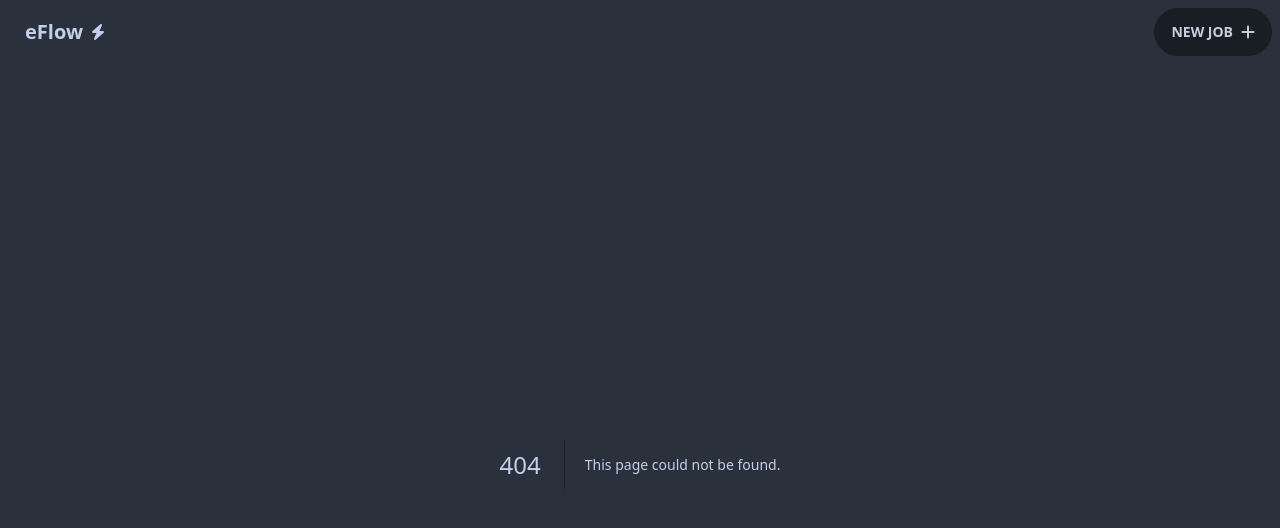
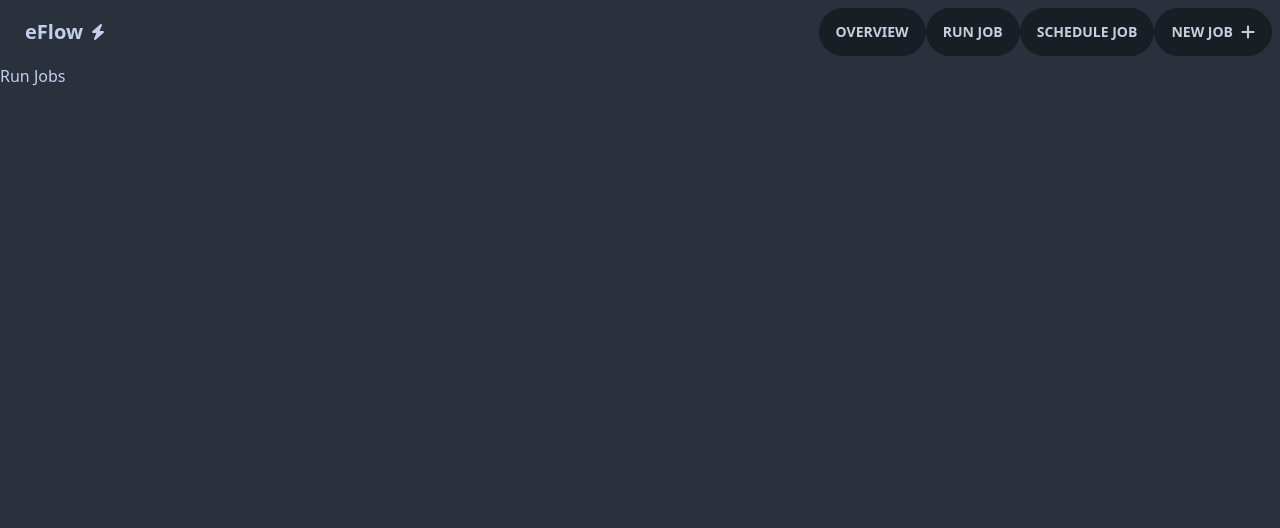
Before and after one commit to simon-hng/e-flow, a Next.js app: page /runjobs in a window 1280 px wide. Before the commit this address had no page. Shown: the top 528 px of the page. Built offline with nearby package versions, Linux system fonts and the light colour scheme.

Commit message:
pages working

```diff
--- a/pages/_app.js
+++ b/pages/_app.js
@@ -15,6 +15,15 @@ function MyApp({ Component, pageProps }) {
           </Link>
         </div>
         <div className="flex-none">
+        <Link href="/overview" className="btn rounded-full">
+            Overview{" "}
+          </Link>
+          <Link href="/runjobs" className="btn rounded-full">
+            Run Job{" "}
+          </Link>
+          <Link href="/schedulejobs" className="btn rounded-full">
+            Schedule Job{" "}
+          </Link>
           <Link href="/create-job" className="btn rounded-full">
             new job{" "}
             <FontAwesomeIcon icon={faPlus} className="inline-block h-4 ml-2" />
--- a/pages/overview.js
+++ /dev/null
@@ -1,9 +0,0 @@
-function Overview() {
-  return (
-    <>
-      <h1>Overview</h1>
-    </>
-  );
-}
-
-export default Overview;
--- /dev/null
+++ b/pages/overview.tsx
@@ -0,0 +1,12 @@
+import { FontAwesomeIcon } from "@fortawesome/react-fontawesome";
+import { faBolt } from "@fortawesome/free-solid-svg-icons";
+
+function Overview() {
+  return (
+    <>
+    Overview
+    </>
+  );
+}
+
+export default Overview;
--- /dev/null
+++ b/pages/runjobs.tsx
@@ -0,0 +1,12 @@
+import { FontAwesomeIcon } from "@fortawesome/react-fontawesome";
+import { faBolt } from "@fortawesome/free-solid-svg-icons";
+
+function Run() {
+  return (
+    <>
+    Run Jobs
+    </>
+  );
+}
+
+export default Run;
--- a/pages/schedulejobs.js
+++ /dev/null
@@ -1,16 +0,0 @@
-import { FontAwesomeIcon } from "@fortawesome/react-fontawesome";
-import { faBolt } from "@fortawesome/free-solid-svg-icons";
-
-function Schedule({ Component, pageProps }) {
-  return (
-    <>
-      <header className="p-4">
-        e-Flow
-        <FontAwesomeIcon icon={faBolt} className="pl-2" />
-      </header>
-      <Component {...pageProps} />
-    </>
-  );
-}
-
-export default Schedule;
--- /dev/null
+++ b/pages/schedulejobs.tsx
@@ -0,0 +1,12 @@
+import { FontAwesomeIcon } from "@fortawesome/react-fontawesome";
+import { faBolt } from "@fortawesome/free-solid-svg-icons";
+
+function Schedule() {
+  return (
+    <>
+    Schedule
+    </>
+  );
+}
+
+export default Schedule;
```
